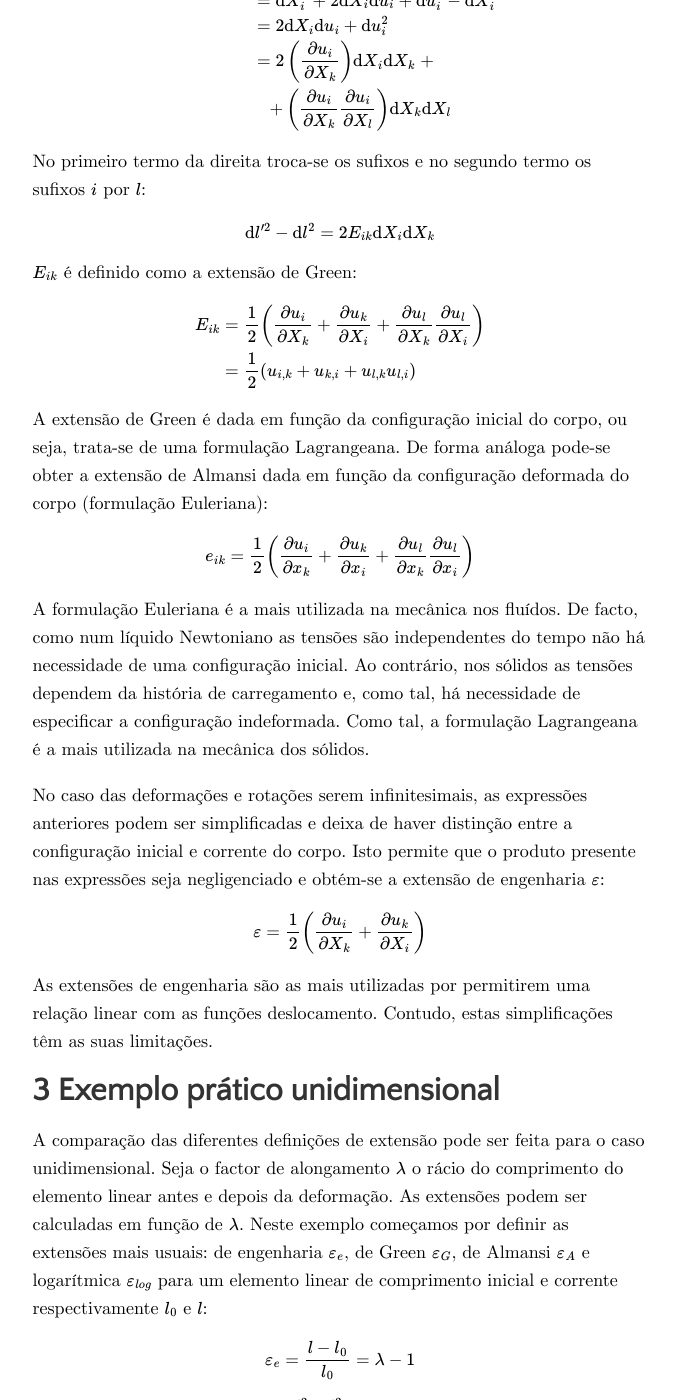
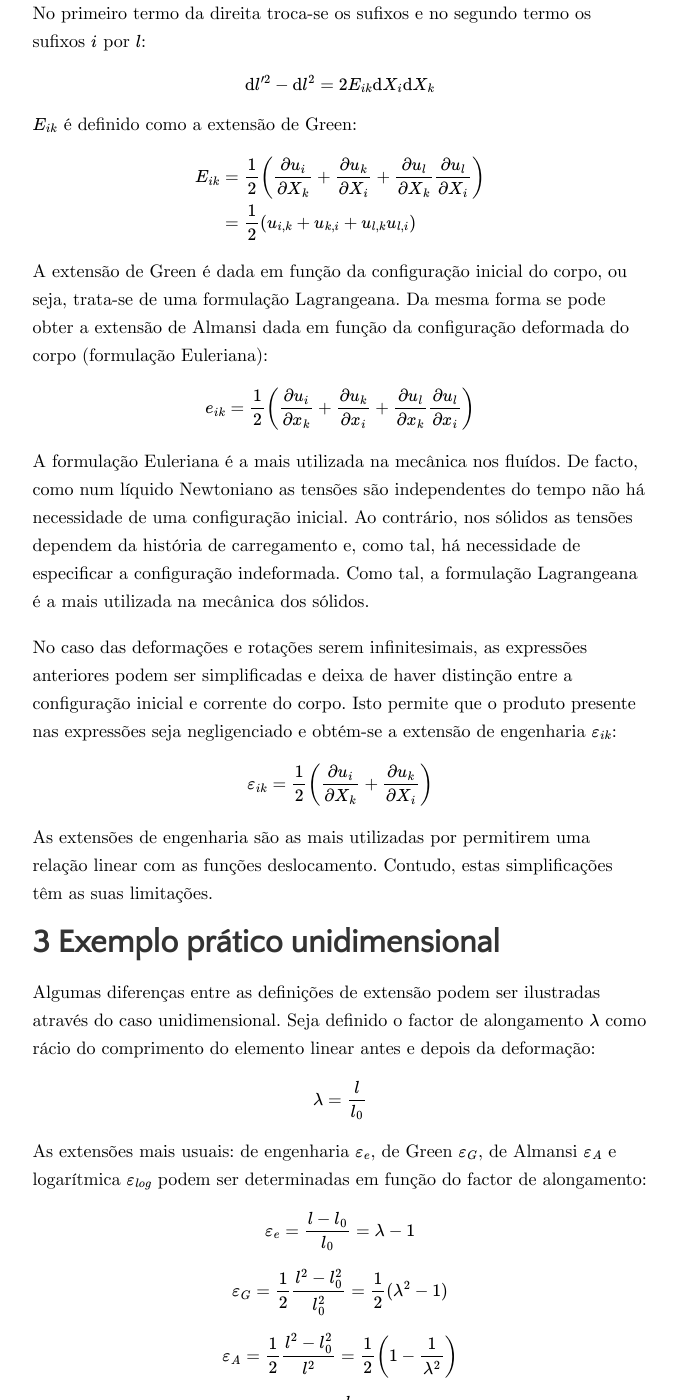
Before and after one commit to gonhen/gonhen.github.io, a Jekyll site: the page built from _posts/2019-10-11-deformation.md, in a window 1280 px wide and 1400 px high, scrolled down 3132 px. Shown: the whole window, without its empty margins (300-977 px from the left). Built offline with Jekyll 4.4.1, drawn with Linux system fonts in a browser that asks for light colours; formulas are drawn with MathJax 3; some of the changed text lies outside the part shown.

Commit message:
quase final

```diff
--- a/_posts/2019-10-11-deformation.md
+++ b/_posts/2019-10-11-deformation.md
@@ -54,8 +54,8 @@ considera como uma configuração deformada.
 **Formulação Euleriana:** medição das grandezas físicas em relação à
  configuração deformada do corpo.
 
-**Movimento de corpo rígido:** quando a distância entre todas as partículas
- materiais do interior do corpo se mantém inalterada.
+[//]:**Movimento de corpo rígido:** quando a distância entre todas as partículas
+[//]: materiais do interior do corpo se mantém inalterada.
 
 ## 1.3 Estrutura do artigo
 
@@ -110,8 +110,8 @@ X_2^2+\mathrm{d} X_3^2}\\
 =& \sqrt{\mathrm{d} X_i^2}
 \end{align}$$
 
-Para o instante $$ t$$, a distância entre as duas partículas materiais é
-calculada de forma análoga:
+Para a configuração deformada do corpo, correspondente ao instante $$ t$$, a
+distância entre as duas partículas materiais é calculada de forma análoga:
 
 
 $$ \begin{align}
@@ -163,7 +163,7 @@ u_l}{\partial X_i} \right) \\
 \end{align}$$
 
 A extensão de Green é dada em função da configuração inicial do corpo, ou seja,
-trata-se de uma formulação Lagrangeana. De forma análoga pode-se obter a
+trata-se de uma formulação Lagrangeana. Da mesma forma se pode obter a
 extensão de Almansi dada em função da configuração deformada do corpo
 (formulação Euleriana):
 
@@ -185,10 +185,10 @@ No caso das deformações e rotações serem infinitesimais, as expressões
 anteriores podem ser simplificadas e deixa de haver distinção entre a
 configuração inicial e corrente do corpo. Isto permite que o
 produto presente nas expressões seja negligenciado e obtém-se a
-extensão de engenharia $$\varepsilon$$:
+extensão de engenharia $$\varepsilon_{ik}$$:
 
 $$\begin{equation}
-\varepsilon = \frac{1}{2} \left(\frac{\partial u_i}{\partial X_k} + \frac{\partial
+\varepsilon_{ik} = \frac{1}{2} \left(\frac{\partial u_i}{\partial X_k} + \frac{\partial
 u_k}{\partial X_i} \right)
 \end{equation}$$
 
@@ -198,15 +198,19 @@ limitações.
 
 # 3 Exemplo prático unidimensional
 
-A comparação das diferentes definições de extensão pode ser feita para o caso
-unidimensional. Seja o factor de alongamento $$ \lambda $$ o rácio do
-comprimento do elemento linear antes e depois da deformação. As extensões podem
-ser calculadas em função de $$ \lambda $$. Neste exemplo começamos por definir
-as extensões mais usuais: de engenharia $$ \varepsilon_e $$, de Green $$
+Algumas diferenças entre as definições de extensão podem ser ilustradas através do caso
+unidimensional. Seja definido o factor de alongamento $$ \lambda $$ como rácio do
+comprimento do elemento linear antes e depois da deformação:
+
+$$
+\begin{equation}
+\lambda = \frac{l}{l_0}
+\end{equation}
+$$
+
+As extensões mais usuais: de engenharia $$ \varepsilon_e $$, de Green $$
 \varepsilon_G $$, de Almansi $$ \varepsilon_A $$ e logarítmica $$
-\varepsilon_{log} $$ para um
-elemento linear de comprimento inicial e corrente respectivamente $$ l_0 $$ e $$
-l$$:
+\varepsilon_{log} $$ podem ser determinadas em função do factor de alongamento:
 
 $$
 \begin{equation}
@@ -234,6 +238,7 @@ $$
 \end{equation}
 $$
 
+Quando o factor de alongamento é 1 a deformação é nula, algo
 Na figura seguinte estão representadas as extensões em função de $$ \lambda $$.
 
 {:refdef: style="text-align: center;"}
```
Also changed, not shown: other parts of _posts/2019-10-11-deformation.md (+4 -4 lines).
